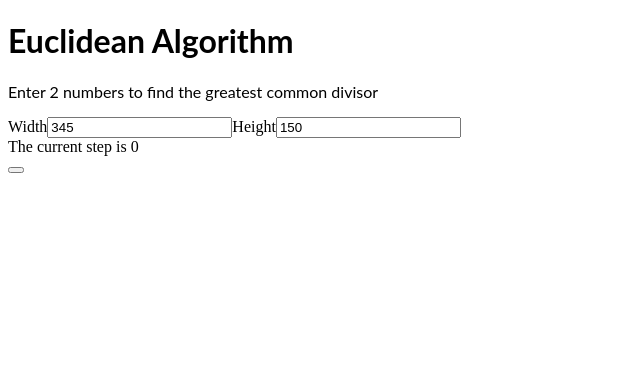
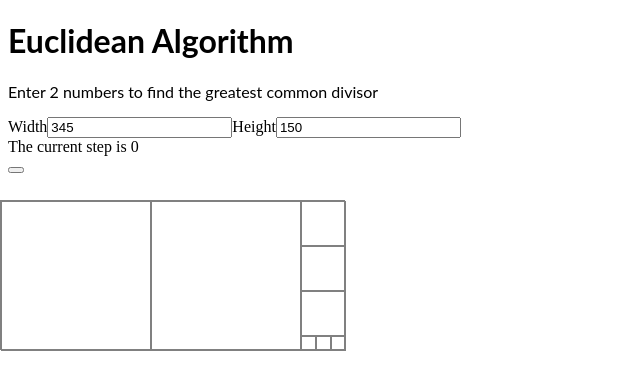
Before and after one commit to kevinmaes/euclid, a React (Create React App) app: page / in a window 1280 px wide. Shown: the top 390 px of the page, without its empty margins (0-640 px from the left). Built offline with nearby package versions, Linux system fonts and the light colour scheme.

Commit message:
refactor to layout nested steps

```diff
--- a/src/App.js
+++ b/src/App.js
@@ -1,10 +1,10 @@
-import React, { Component } from "react";
+import React, { Component } from 'react';
 
-import "./index.css";
+import './index.css';
 
-import Step from "./Step";
-import descending from "./utils/descending";
-import { gcd, gcdSteps } from "./utils/gcd";
+import Step from './Step';
+import descending from './utils/descending';
+import { gcd, gcdSteps } from './utils/gcd';
 
 const calcGCD = descending(gcd);
 const calcGCDSteps = descending(gcdSteps);
@@ -13,11 +13,8 @@ const calcGCDSteps = descending(gcdSteps);
 const setInputs = inputs => () => ({ inputs });
 
 const VISIBLE_CHILD_MAX = 1000;
-
-// const PROBLEM = "renderProblem";
-// const MEASUREMENT = "renderMeasurement";
-// const SOLUTION = "renderSolution";
-// const renderers = [PROBLEM, MEASUREMENT, SOLUTION];
+const LANDSCAPE = 'row';
+const PORTRAIT = 'column';
 
 class App extends Component {
   constructor(props) {
@@ -57,7 +54,7 @@ class App extends Component {
   inputsToStyle = inputs => {
     return {
       width: inputs[0],
-      height: inputs[1]
+      height: inputs[1],
     };
   };
 
@@ -65,45 +62,79 @@ class App extends Component {
 
   onClick = () => {
     this.setState(({ steps, currentStepIndex }) => {
-      const newCurrentStepIndex = currentStepIndex < steps.length - 1
-        ? currentStepIndex + 1
-        : 0;
+      const newCurrentStepIndex =
+        currentStepIndex < steps.length - 1 ? currentStepIndex + 1 : 0;
 
       return {
         currentStepIndex: newCurrentStepIndex,
-      }
-    })
+      };
+    });
   };
 
-  renderProblem = inputs => <Step inputs={inputs} />;
+  // renderProblem = inputs => <Step inputs={inputs} />;
 
-  renderMeasurement = inputs => <Step inputs={inputs} showChildren />;
+  // renderMeasurement = inputs => <Step inputs={inputs} showChildren />;
 
-  renderSolution = (inputs, children) => {
-    const { result } = this.state;
+  // renderSolution = (inputs, children) => {
+  //   const { result } = this.state;
 
+  //   return (
+  //     <div
+  //       className="rectangle"
+  //       style={{
+  //         width: inputs[0],
+  //         height: inputs[1]
+  //       }}
+  //     >
+  //       {children.length <= VISIBLE_CHILD_MAX &&
+  //         children.map((child, i) => (
+  //           <div
+  //             className="child"
+  //             key={i}
+  //             style={{ width: result, height: result }}
+  //           />
+  //         ))}
+  //     </div>
+  //   );
+  // };
+
+  renderStep = (steps = [], index) => {
+    if (index > steps.length - 1) {
+      return null;
+    }
+
+    const step = steps[index];
+
+    const { lg, sm, size, divisor, remainder, gcd } = step;
+    const orientation = (index + 2) % 2 ? PORTRAIT : LANDSCAPE;
+    const height = orientation === LANDSCAPE ? size : lg;
+    const width = orientation === LANDSCAPE ? lg : size;
+
+    console.log('renderStep', step);
     return (
       <div
-        className="rectangle"
-        style={{
-          width: inputs[0],
-          height: inputs[1]
-        }}
+      style={{
+        display: 'flex',
+        flexDirection: orientation,
+        boxSizing: 'border-box',
+        width,
+        height,
+      }}
+
       >
-        {children.length <= VISIBLE_CHILD_MAX &&
-          children.map((child, i) => (
-            <div
-              className="child"
-              key={i}
-              style={{ width: result, height: result }}
-            />
-          ))}
+      <Step
+        key={index}
+        step={step}
+        orientation={(index + 2) % 2 ? PORTRAIT : LANDSCAPE}
+      >
+      </Step>
+      {this.renderStep(steps, index + 1)}
       </div>
     );
   };
 
   render() {
-    const { inputs, steps, currentStepIndex } = this.state;
+    const { inputs, steps = [], currentStepIndex } = this.state;
 
     return (
       <div>
@@ -120,7 +151,23 @@ class App extends Component {
           {/* The GCD is {result} ({children.length} squares) */}
           The current step is {currentStepIndex}
         </div>
-        <button onClick={this.onClick}></button>
+
+        <div
+          style={{
+            position: 'absolute',
+            top: 200,
+            left: 0,
+            width: inputs[0],
+            height: inputs[1],
+            border: '1px solid gray',
+            display: 'flex',
+            flexDirection: LANDSCAPE,
+            boxSizing: 'border-box',
+          }}
+        >
+          {this.renderStep(steps, currentStepIndex)}
+        </div>
+        <button onClick={this.onClick} />
         {/* <div onClick={this.onClick}>{renderFn(inputs, children)}</div> */}
       </div>
     );
--- a/src/Step.js
+++ b/src/Step.js
@@ -1,70 +1,27 @@
-import React, { Component } from 'react';
+import React from 'react';
 
 const LANDSCAPE = 'row';
 const PORTRAIT = 'column';
 
-const getDimensionsObj = (w, h) => {
-  let orientation = LANDSCAPE;
-  let childOrientation = PORTRAIT;
-  let large = w;
-  let small = h;
-  if (w < h) {
-    orientation = PORTRAIT;
-    childOrientation = LANDSCAPE;
-    large = h;
-    small = w;
-  }
-  const count = Math.floor(large / small);
-  const rem = large % small;
-  return {
-    size: small,
-    orientation,
-    childOrientation,
-    rem,
-    count,
-  };
-};
+export default props => {
+  const { lg, sm, size, divisor, remainder, gcd } = props.step;
+  const children = new Array(divisor);
+  children.fill({});
 
-class Step extends Component {
-  render() {
-    const { inputs, showChildren = false } = this.props;
-    const { size, count, rem, orientation, childOrientation } = getDimensionsObj(...inputs);
-    console.log('step', size, count, rem, orientation, childOrientation);
-    return (
-      <div style={{
-        width: inputs[0],
-        height: inputs[1],
-        border: '1px solid gray',
-        display: 'flex',
-        flexDirection: orientation,
-        boxSizing: 'border-box',
-      }}>
-
-      {showChildren && new Array(count).fill().map((el, i) => (
-
+  return (
+    <React.Fragment>
+      {children.map((_, i) => (
         <div
           key={i}
           style={{
-          width: size,
-          height: size,
-          border: '1px dotted gray',
-          display: 'flex',
-          flexDirection: childOrientation,
-          boxSizing: 'border-box',
-          justifyContent: 'flex-start',
-          }}>
-          <span style={{ fontSize: 9 }}>{size}</span>
-        </div>
+            position: 'relative',
+            width: size,
+            height: size,
+            border: '1px solid gray',
+            boxSizing: 'border-box',
+          }}
+        />
       ))}
-         {showChildren && <div style={{
-            display: 'flex',
-            flexDirection: 'column',
-            boxSizing: 'border-box',
-          }}>
-            {rem > 0 && <Step inputs={[rem, size]} showChildren />}
-          </div>}
-      </div>
-    );
-  }
-}
-export default Step;
+    </React.Fragment>
+  );
+};
--- a/src/utils/gcd.js
+++ b/src/utils/gcd.js
@@ -1,20 +1,35 @@
-export const gcd = (a, b) => {
-  const rem = a % b;
-  return rem === 0 ? b : gcd(b, rem);
+export const gcd = (lg, sm) => {
+  const rem = lg % sm;
+  return rem === 0 ? sm : gcd(sm, rem);
 };
 
-export const gcdSteps = (a, b, steps = []) => {
-  const rem = a % b;
+const modulo = (lg, sm) => {
+  const divisor = Math.floor(lg / sm);
+  const remainder = lg % sm;
+  return {
+    divisor, remainder,
+  }
+}
 
-  const step = { a, b, rem, gcd: null };
+export const gcdSteps = (lg, sm, steps = []) => {
+  const { divisor, remainder } = modulo(lg, sm)
+
+  const step = {
+    lg,
+    sm,
+    size: sm,
+    divisor,
+    remainder,
+    gcd: null
+  };
   steps.push(step);
 
-  if (rem === 0) {
-    step.gcd = b;
+  if (remainder === 0) {
+    step.gcd = sm;
     // console.log('steps final', steps);
     return steps;
   }
 
   // console.log('steps', steps);
-  return gcdSteps(b, rem, steps);
+  return gcdSteps(sm, remainder, steps);
 };
```
Also changed, not shown: 1 other file (tests, documents, lock files or other folders).
